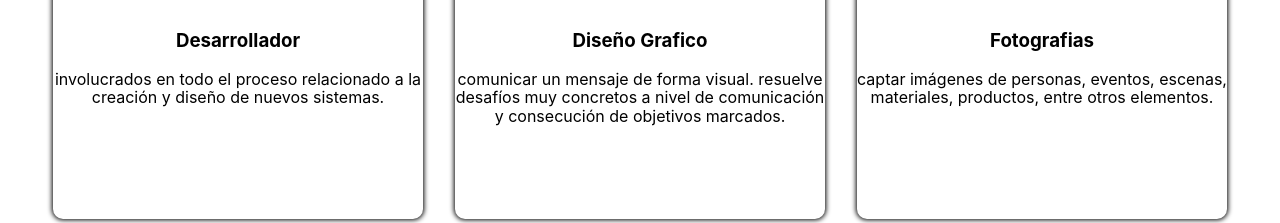
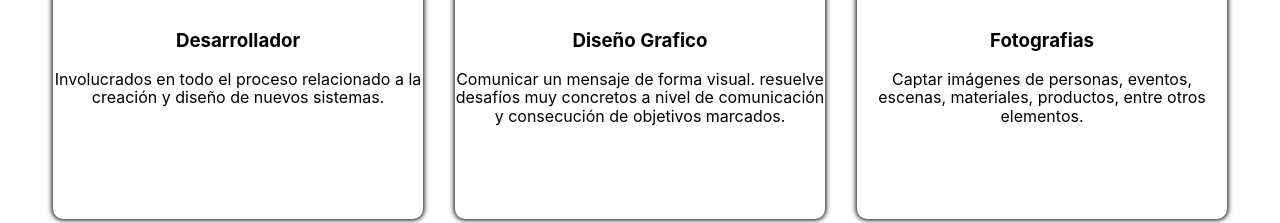
Before and after one commit to Carb2750/Insearch, a React (Create React App) app in the folder frontend/: page / in a window 1280 px wide. Shown: the part 1104-1327 px from the top of the page. Built offline with nearby package versions, Linux system fonts and the light colour scheme.

Commit message:
Fix Minor Style

```diff
--- a/frontend/src/components/commons/Card/style.js
+++ b/frontend/src/components/commons/Card/style.js
@@ -82,7 +82,7 @@ export const StyledCard = styled.div`
     }
 
     & .generalInfo {
-      min-width: 15%;
+      min-width: 20%;
       margin-left: auto;
       margin-bottom: 2%;
       & span {
@@ -93,7 +93,7 @@ export const StyledCard = styled.div`
         font-weight: bold;
         margin-left: 0.2rem;
         margin-bottom: 0.5rem;
-        white-space: nowrap;
+        /* white-space: nowrap; */
       }
     }
   }
--- a/frontend/src/components/commons/CardLanding/CardLanding.js
+++ b/frontend/src/components/commons/CardLanding/CardLanding.js
@@ -17,7 +17,7 @@ const Cardlanding = (props) => (
                     </span>
 
                     <h3 text align="center">Desarrollador</h3>
-                    <p text align="center">involucrados en todo el proceso relacionado a la creación y diseño de nuevos sistemas.</p>
+                    <p text align="center">Involucrados en todo el proceso relacionado a la creación y diseño de nuevos sistemas.</p>
 
                 </div>
             </div>
@@ -31,7 +31,7 @@ const Cardlanding = (props) => (
 
                     </span>
                     <h3 text align="center">Diseño Grafico</h3>
-                    <p text align="center">comunicar un mensaje de forma visual. resuelve desafíos muy concretos a nivel de comunicación y consecución de objetivos marcados.</p>
+                    <p text align="center">Comunicar un mensaje de forma visual. resuelve desafíos muy concretos a nivel de comunicación y consecución de objetivos marcados.</p>
                 </div>
             </div>
             <div class="container" >
@@ -44,7 +44,7 @@ const Cardlanding = (props) => (
                     </span>
 
                     <h3 text align="center">Fotografias</h3>
-                    <p text align="center">captar imágenes de personas, eventos, escenas, materiales, productos, entre otros elementos.</p>
+                    <p text align="center">Captar imágenes de personas, eventos, escenas, materiales, productos, entre otros elementos.</p>
 
                 </div>
             </div>
```
